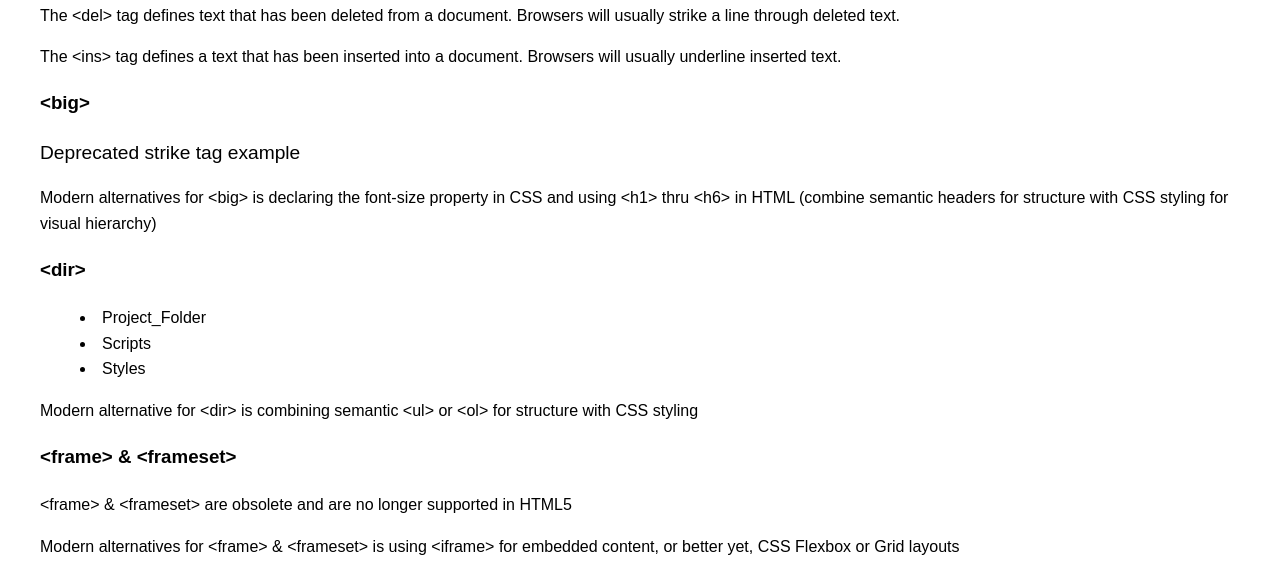
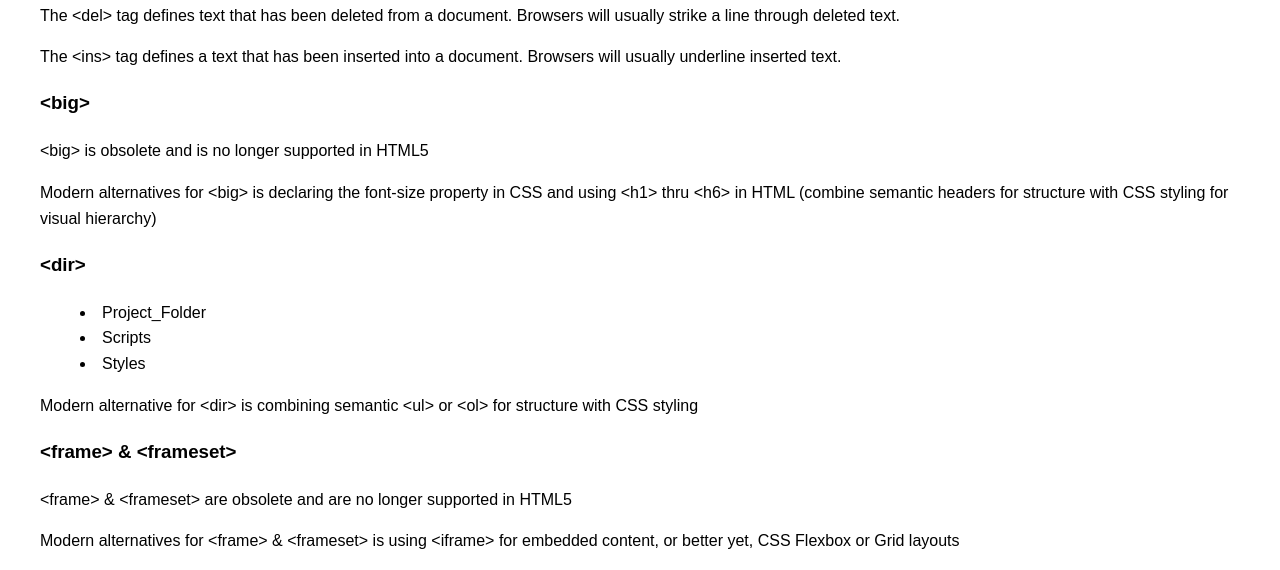
Before and after one commit to social-sin/lecture-examples, a plain HTML site: page index.html in a window 1280 px wide. Shown: the part 4078-4648 px from the top of the page. Drawn offline with Linux system fonts and the light colour scheme.

Commit message:
Remove deprecated <big> tag and add explanation
Replaced deprecated <big> tag with <p> explaining its obsolescence.

```diff
--- a/index.html
+++ b/index.html
@@ -279,9 +279,7 @@
         <article class="example-card">
           <h3>&lt;big&gt;</h3>
 
-          <big>
-            Deprecated strike tag example
-          </big>
+          <p>&lt;big&gt; is obsolete and is no longer supported in HTML5</p>
           <p> Modern alternatives for &lt;big&gt; is declaring the font-size property in CSS and using &lt;h1&gt; thru &lt;h6&gt; in HTML (combine semantic headers for structure with CSS styling for visual hierarchy)</p>
         </article>
 
```
